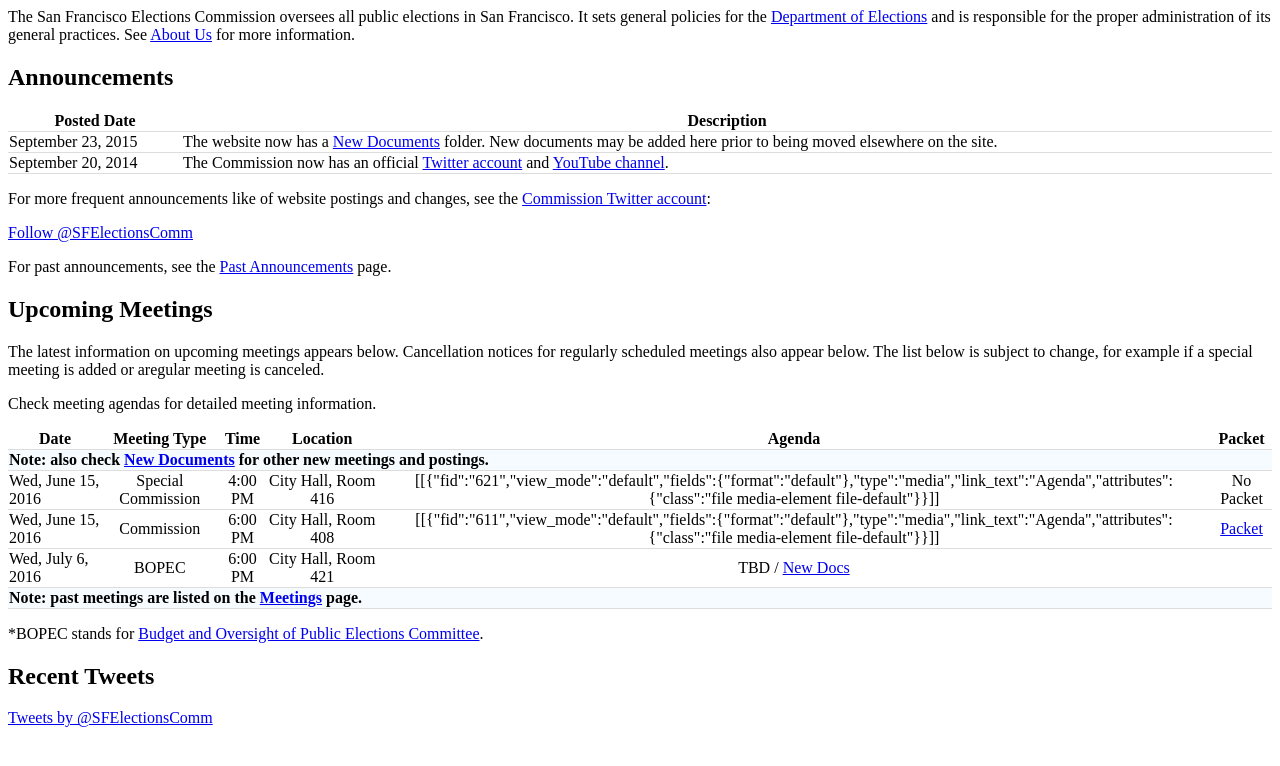
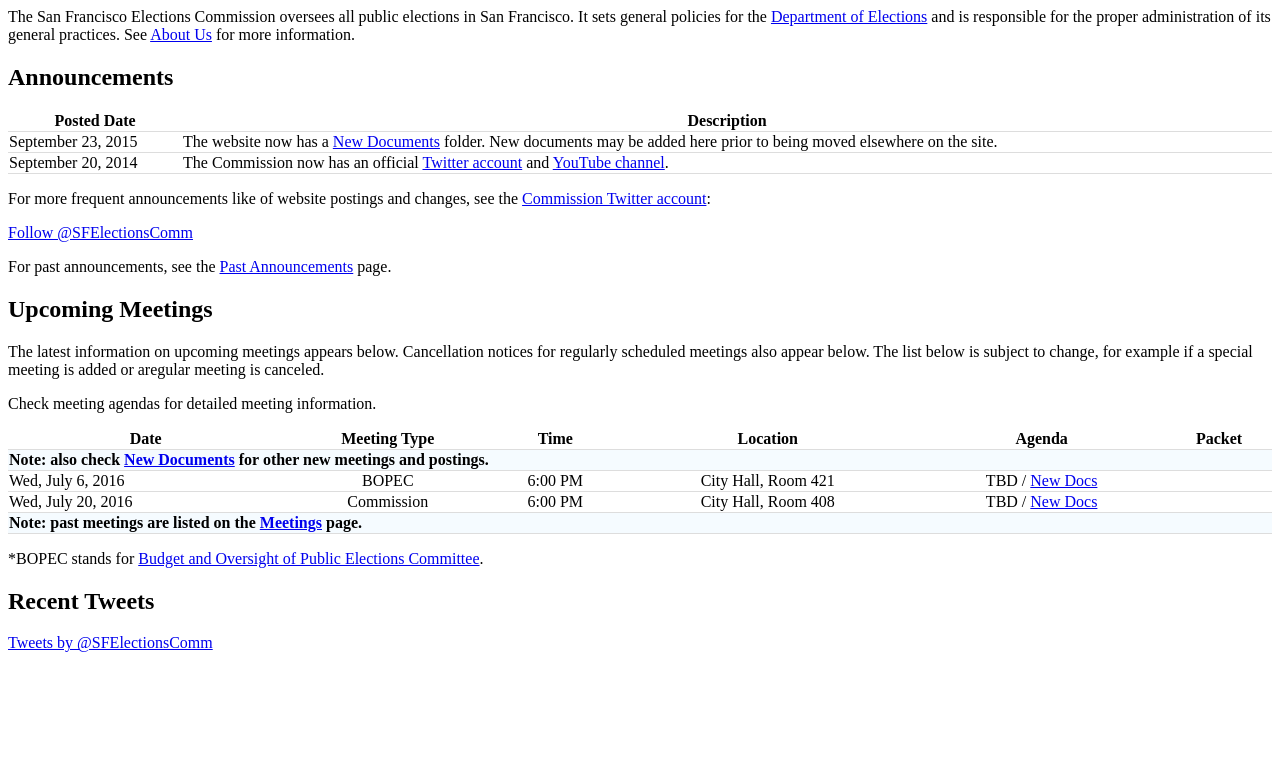
Before and after one commit to cjerdonek/sf-elections-commission, a plain HTML site: page web/index.html in a window 1280 px wide. Drawn offline with Linux system fonts and the light colour scheme.

Commit message:
Update home page.

```diff
--- a/web/index.html
+++ b/web/index.html
@@ -103,28 +103,19 @@
 		<tbody>
 			<tr class="sfnote">
 				<td colspan="6" headers="table_heading_0">Note: also check <a href="https://drive.google.com/folderview?id=0B1hGKf655qW3Vmx2RHJQbzd6cTg&amp;usp=sharing">New Documents</a> for other new meetings and postings.</td>
-			</tr>
-			<tr>
-				<td headers="table_heading_0">Wed, June 15, 2016</td>
-				<td headers="table_heading_1">Special Commission</td>
-				<td headers="table_heading_2">4:00 PM</td>
-				<td headers="table_heading_3">City Hall, Room 416</td>
-				<td headers="table_heading_4">[[{"fid":"621","view_mode":"default","fields":{"format":"default"},"type":"media","link_text":"Agenda","attributes":{"class":"file media-element file-default"}}]]</td>
-				<td headers="table_heading_5">No Packet</td>
-			</tr>
-			<tr>
-				<td headers="table_heading_0">Wed, June 15, 2016</td>
-				<td headers="table_heading_1">Commission</td>
-				<td headers="table_heading_2">6:00 PM</td>
-				<td headers="table_heading_3">City Hall, Room 408</td>
-				<td headers="table_heading_4">[[{"fid":"611","view_mode":"default","fields":{"format":"default"},"type":"media","link_text":"Agenda","attributes":{"class":"file media-element file-default"}}]]</td>
-				<td headers="table_heading_5"><a href="/electionscommission/commission-agenda-packet-june-15-2016">Packet</a></td>
-			</tr>
 			<tr class="committee">
 				<td headers="table_heading_0">Wed, July 6, 2016</td>
 				<td headers="table_heading_1">BOPEC</td>
 				<td headers="table_heading_2">6:00 PM</td>
 				<td headers="table_heading_3">City Hall, Room 421</td>
+				<td headers="table_heading_4">TBD / <a href="https://drive.google.com/folderview?id=0B1hGKf655qW3Vmx2RHJQbzd6cTg&amp;usp=sharing">New Docs</a></td>
+				<td headers="table_heading_5">&nbsp;</td>
+			</tr>
+			</tr>
+				<td headers="table_heading_0">Wed, July 20, 2016</td>
+				<td headers="table_heading_1">Commission</td>
+				<td headers="table_heading_2">6:00 PM</td>
+				<td headers="table_heading_3">City Hall, Room 408</td>
 				<td headers="table_heading_4">TBD / <a href="https://drive.google.com/folderview?id=0B1hGKf655qW3Vmx2RHJQbzd6cTg&amp;usp=sharing">New Docs</a></td>
 				<td headers="table_heading_5">&nbsp;</td>
 			</tr>
```
Also changed, not shown: 1 other file.
